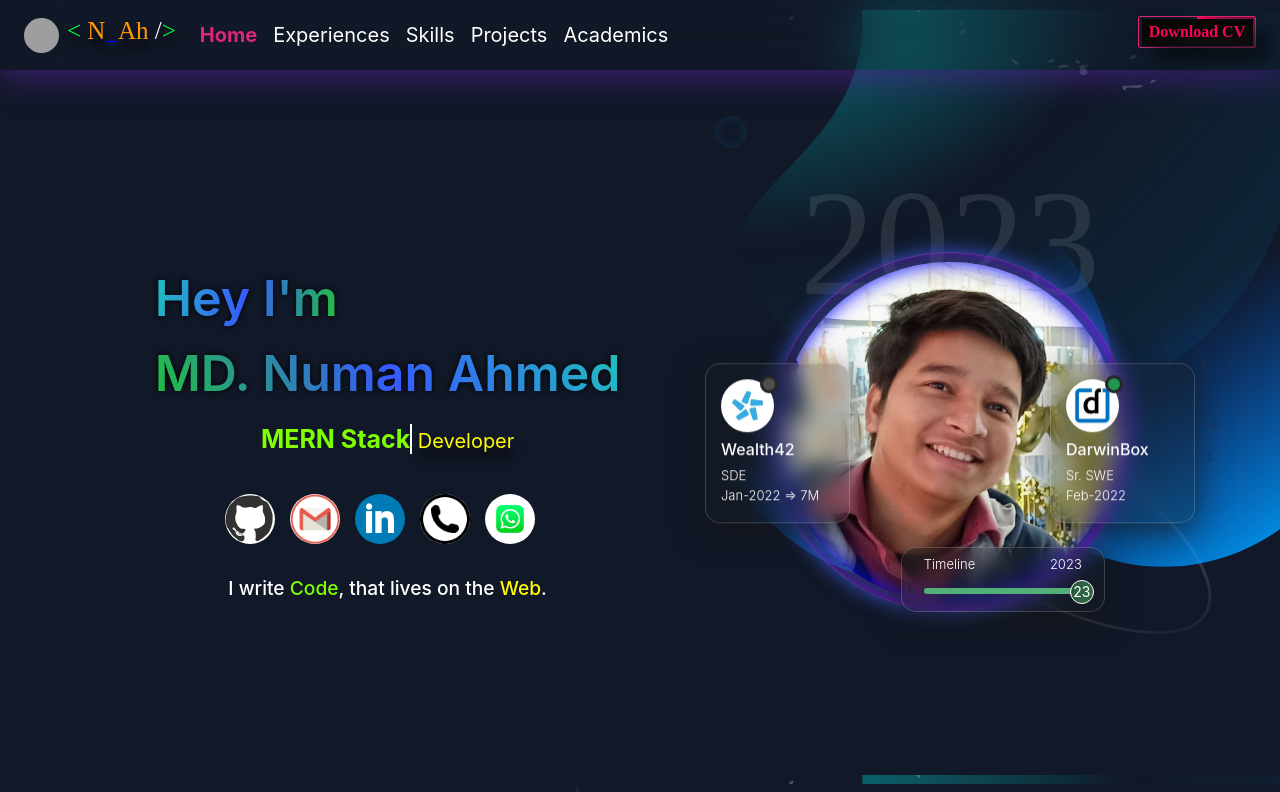
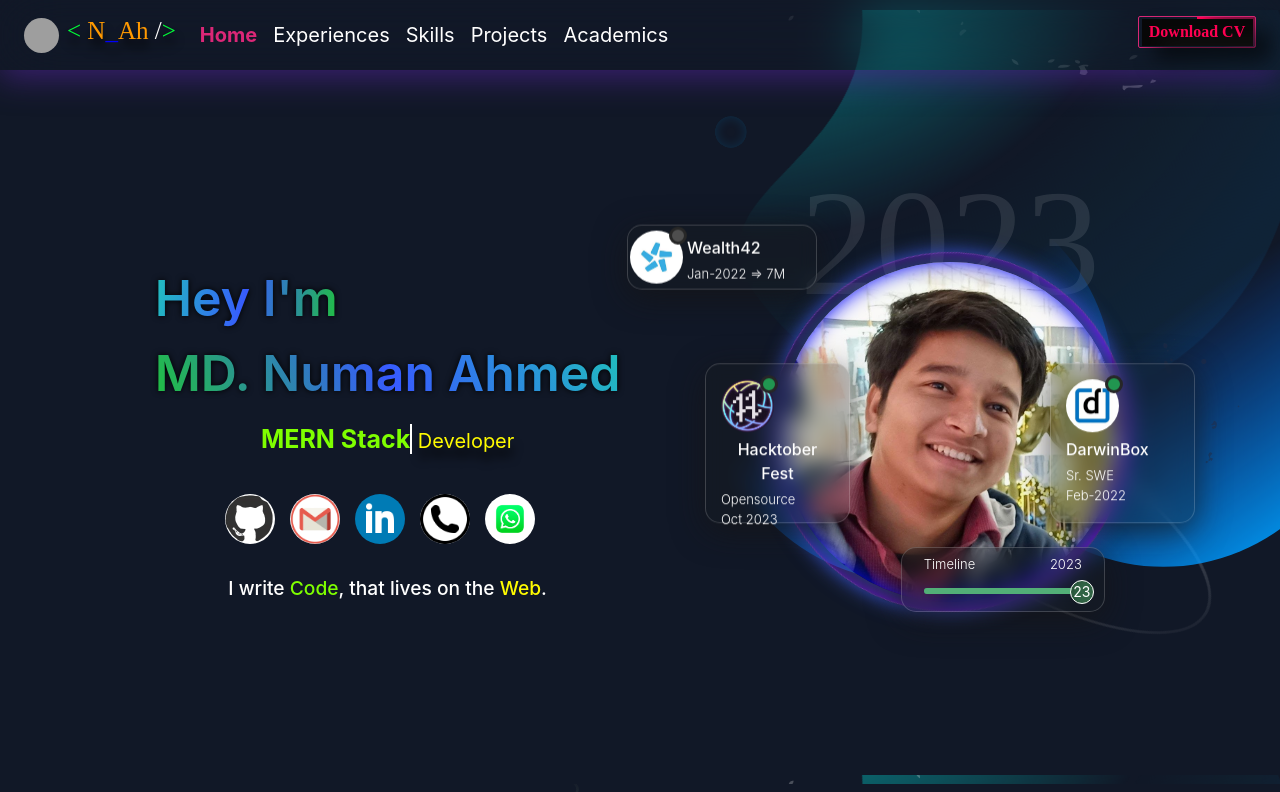
Before and after one commit to num-js/portfolio, a React (Create React App) app: page / in a window 1280 px wide. Shown: the top 792 px of the page. Built offline with nearby package versions, Linux system fonts and the light colour scheme; grey boxes are pictures that could not be loaded; a web font is replaced by a local one.

Commit message:
timelines data added

```diff
--- a/src/assets/data/info.js
+++ b/src/assets/data/info.js
@@ -78,6 +78,58 @@ export const InfoData = {
             url: "https://darwinbox.com/",
             img: "dbox.png"
         },
+        extra: {
+            title: "Wealth42",
+            sub1: "SDE",
+            sub2: "Jan-2022 => 7M",
+            inactive: true,
+            url: "https://wealth42.com/",
+            img: "w42.png"
+        },
+        minor: {
+            title: "Hacktober Fest",
+            sub1: "Opensource",
+            sub2: "Oct 2023",
+            inactive: false,
+            url: null,
+            img: "hacktober-2022.png"
+        },
+    },
+    2024: {
+        major: {
+            title: "DarwinBox",
+            sub1: "Sr. SWE",
+            sub2: "Feb-2022",
+            inactive: false,
+            url: "https://darwinbox.com/",
+            img: "dbox.png"
+        },
+        extra: {
+            title: "Wealth42",
+            sub1: "SDE",
+            sub2: "Jan-2022 => 7M",
+            inactive: true,
+            url: "https://wealth42.com/",
+            img: "w42.png"
+        },
+        minor: {
+            title: "Hacktober Fest",
+            sub1: "Opensource",
+            sub2: "Oct 2024",
+            inactive: false,
+            url: null,
+            img: "hacktober-2022.png"
+        },
+    },
+    2025: {
+        major: {
+            title: "DarwinBox",
+            sub1: "Sr. SWE",
+            sub2: "Feb-2022",
+            inactive: false,
+            url: "https://darwinbox.com/",
+            img: "dbox.png"
+        },
         minor: {
             title: "Wealth42",
             sub1: "SDE",
```
